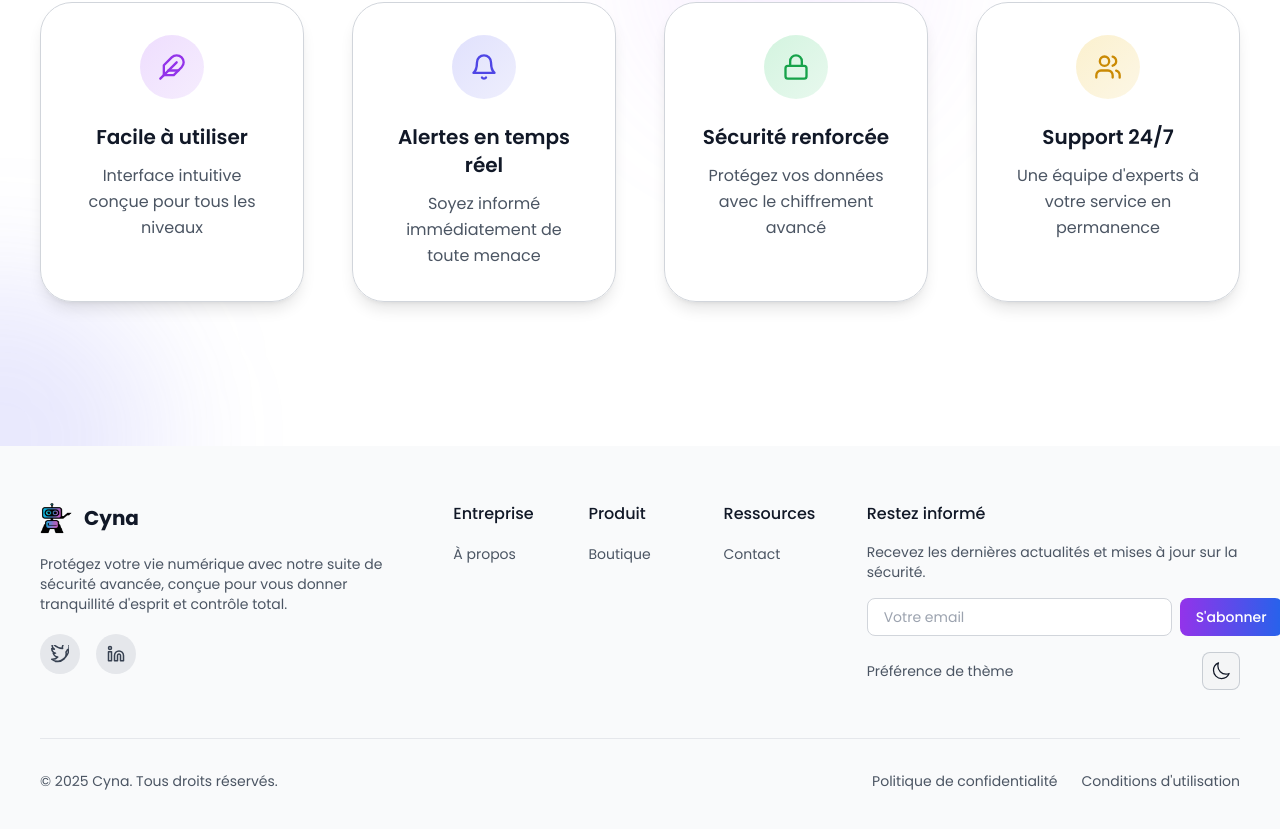
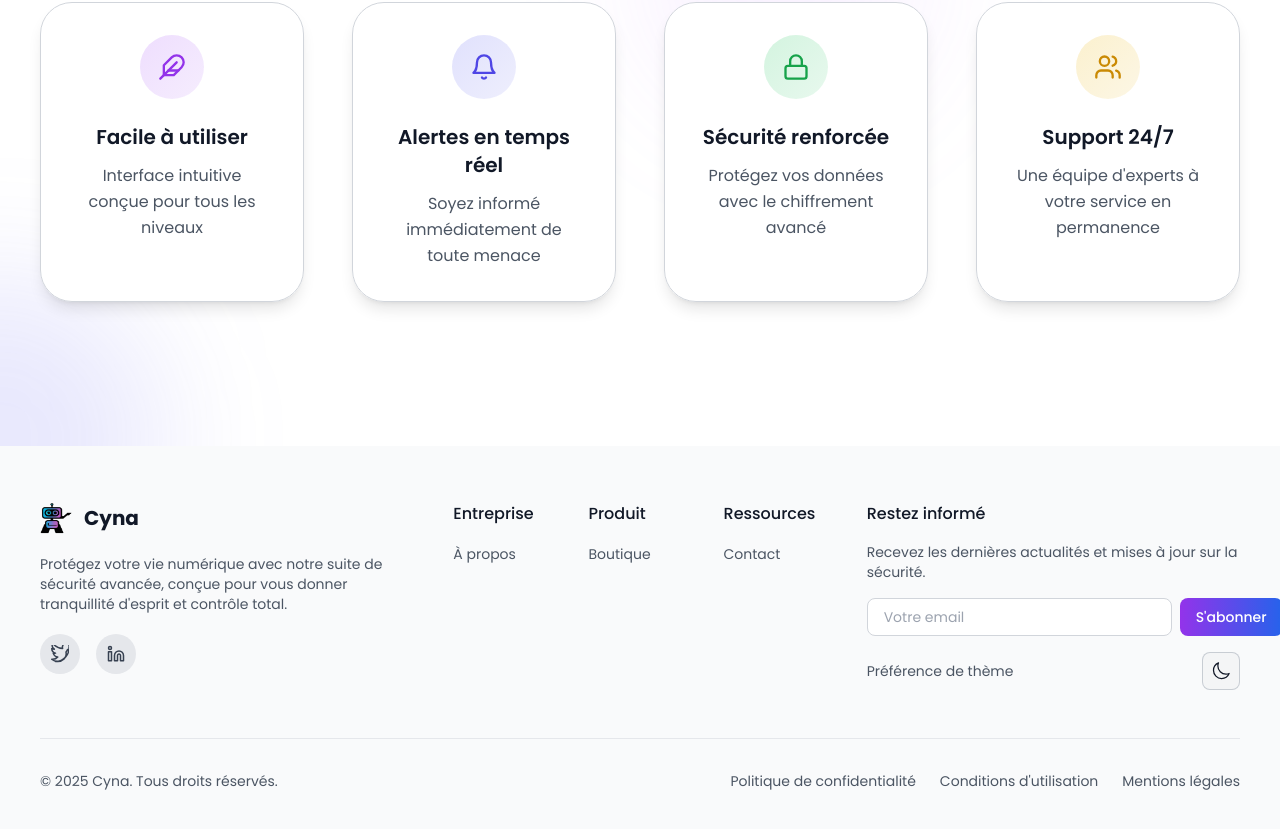
Before and after one commit to Melvyn972/CynaStoreWeb, a Next.js app: page / in a window 1280 px wide. Shown: the part 6067-6896 px from the top of the page. Built offline with nearby package versions, Linux system fonts and the light colour scheme; no server answers.

Commit message:
Ajout d'un lien vers les mentions légales dans le pied de page et dans la mise en page d'authentification pour améliorer la navigation et la conformité légale.

```diff
--- a/app/auth/layout.js
+++ b/app/auth/layout.js
@@ -52,6 +52,7 @@ export default async function AuthLayout({ children }) {
             <div className="flex gap-6">
               <Link href="/privacy-policy" className="dark:hover:text-white hover:text-gray-800 transition-colors">Politique de confidentialité</Link>
               <Link href="/tos" className="dark:hover:text-white hover:text-gray-800 transition-colors">Conditions d&apos;utilisation</Link>
+              <Link href="/legal-mentions" className="dark:hover:text-white hover:text-gray-800 transition-colors">Mentions légales</Link>
             </div>
           </div>
         </footer>
--- a/components/Footer.js
+++ b/components/Footer.js
@@ -122,6 +122,9 @@ const Footer = () => {
             <Link href="/tos" className="text-sm dark:text-gray-400 text-gray-600 dark:hover:text-white hover:text-gray-900 transition-colors">
               Conditions d&apos;utilisation
             </Link>
+            <Link href="/legal-mentions" className="text-sm dark:text-gray-400 text-gray-600 dark:hover:text-white hover:text-gray-900 transition-colors">
+              Mentions légales
+            </Link>
           </div>
         </div>
       </div>
```
